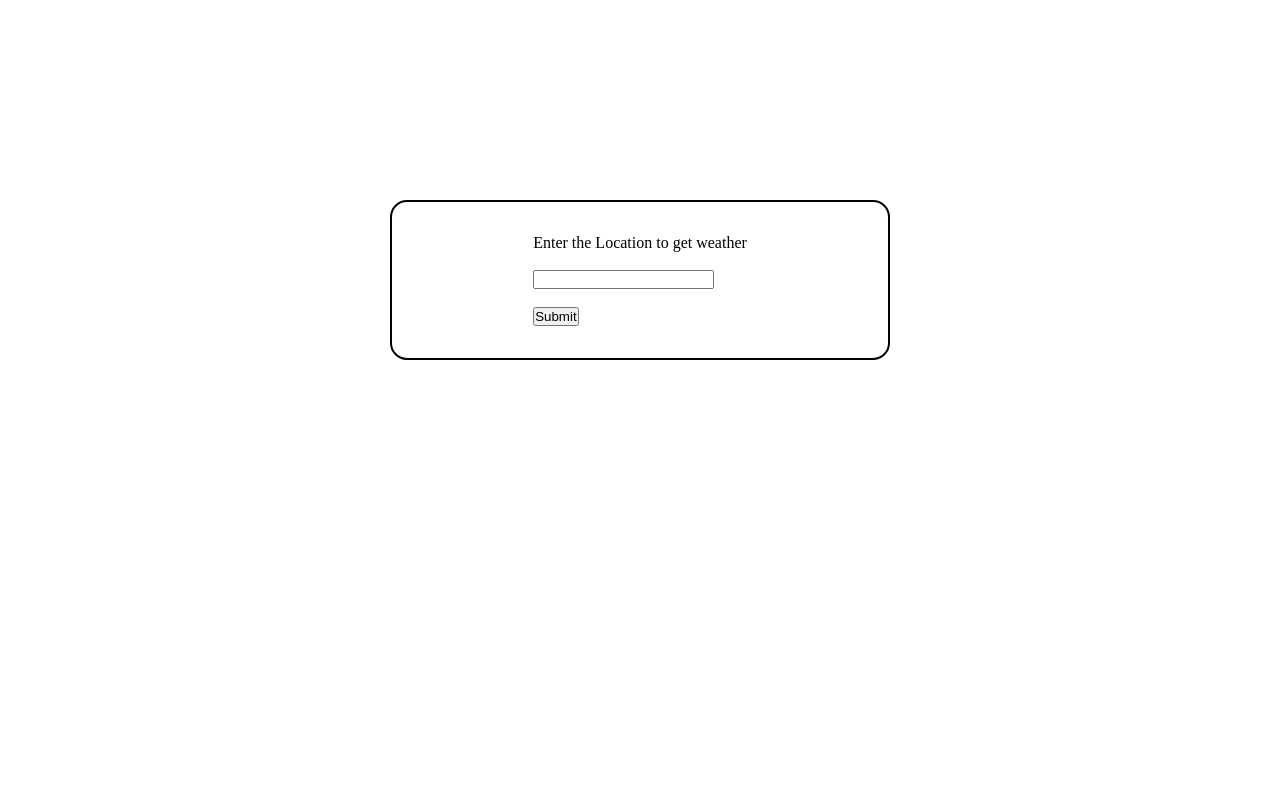
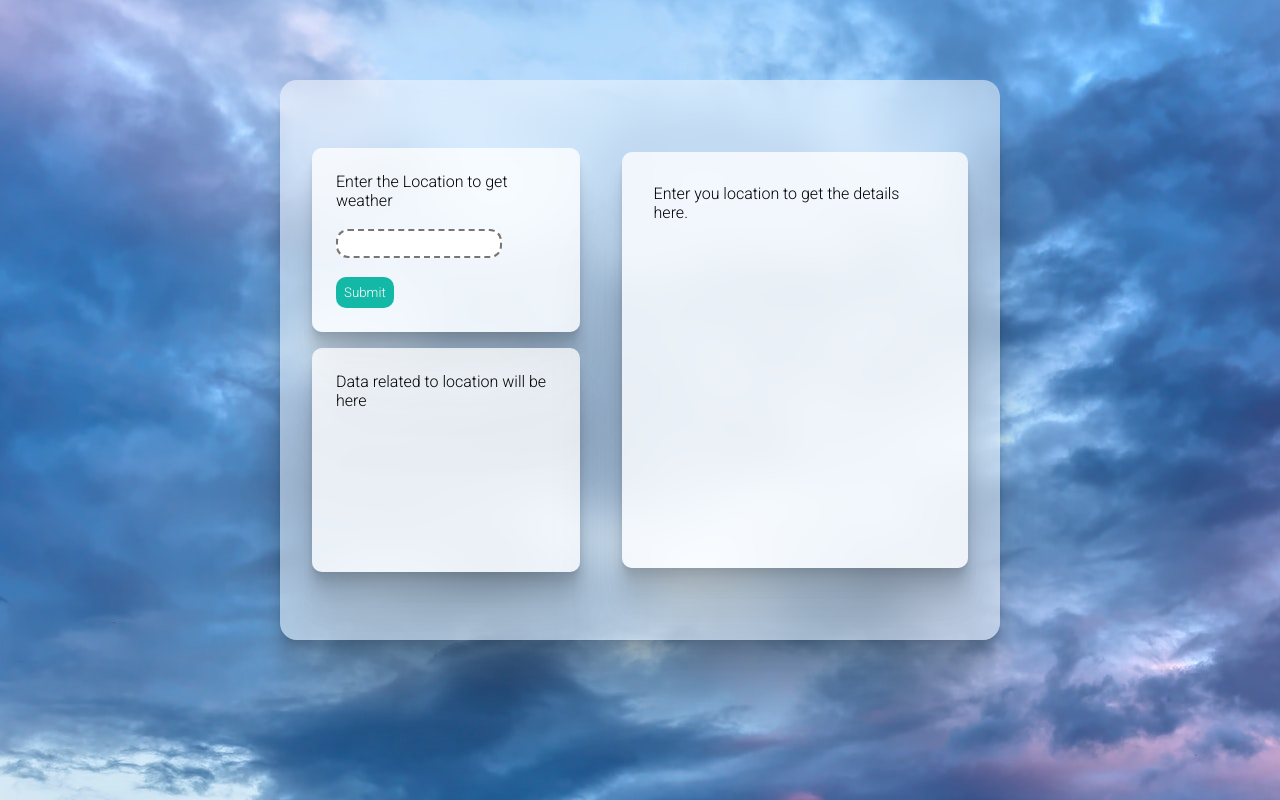
Before and after one commit to Susekh/Odin_Weather_App, a website with bundled scripts: page dist/index.html in a window 1280 px wide. Built offline with nearby package versions, Linux system fonts and the light colour scheme.

Commit message:
Added more details and improved styling

```diff
--- a/src/index.js
+++ b/src/index.js
@@ -1,45 +1,4 @@
 import './style.css';
+import mainConentLoader from './mainContentLoader';
 
-const container = document.getElementById('container');
-const contentContainer = document.createElement('div');
-contentContainer.classList.add('form-div');
-const formDiv = document.createElement('form');
-formDiv.classList.add('form-cont');
-
-function takeInput() {
-  formDiv.innerHTML = `
-    <label for="location">Enter the Location to get weather</label><br><br>
-    <input id='location' type="text" required><br><br>
-    <input type="submit">
-  `;
-  contentContainer.appendChild(formDiv);
-  container.appendChild(contentContainer);
-}
-takeInput();
-
-// fetch the weather api and console.log it
-function renderDiv(weatherData) {
-  const getLocation = document.getElementById('location').value;
-  const showTempDiv = document.createElement('div');
-  showTempDiv.classList.add('show-temp-div');
-
-  showTempDiv.innerText = `Your current weather in ${getLocation} is ${weatherData.current.temp_c}`;
-  contentContainer.appendChild(showTempDiv);
-}
-
-async function getWeather() {
-  const getLocation = document.getElementById('location').value;
-  try {
-    const response = await fetch(`https://api.weatherapi.com/v1/current.json?key=10d8920911ff496591871009231009&q=${getLocation}`, { mode: 'cors' });
-    const weatherData = await response.json();
-    renderDiv(weatherData);
-  } catch (err) {
-    // eslint-disable-next-line no-alert
-    alert('Enter a valid place');
-  }
-}
-
-formDiv.addEventListener('submit', (e) => {
-  e.preventDefault();
-  getWeather();
-});
+mainConentLoader();
--- /dev/null
+++ b/src/mainContentLoader.js
@@ -0,0 +1,86 @@
+function mainConentLoader() {
+  const container = document.getElementById('container');
+  const contentContainer = document.createElement('div');
+  contentContainer.classList.add('content-container-div');
+  const lContent = document.createElement('div');
+  lContent.classList.add('left-content');
+  const formInput = document.createElement('form');
+  formInput.classList.add('form-cont');
+  const showTempDiv = document.createElement('div');
+  showTempDiv.classList.add('show-temp-div');
+  showTempDiv.innerHTML = '<p>Enter you location to get the details here.</p>';
+  // geographical details
+
+  const geoLoaderDiv = document.createElement('div');
+  geoLoaderDiv.classList.add('geoLoaderStyle');
+  geoLoaderDiv.innerHTML = 'Data related to location will be here';
+
+  function takeInput() {
+    formInput.innerHTML = `
+    <label for="location">Enter the Location to get weather</label><br><br>
+    <input id='location' type="text" required><br><br>
+    <input class="submit-btn" type="submit">
+  `;
+    lContent.append(formInput, geoLoaderDiv);
+    contentContainer.appendChild(lContent);
+    container.appendChild(contentContainer);
+  }
+  takeInput();
+  // adding the div to show the temp details
+  contentContainer.appendChild(showTempDiv);
+
+  // fetch the weather api and console.log it
+  function renderShowTempDiv(weatherData) {
+    const showTemp = document.createElement('div');
+    const imageVar = document.createElement('img');
+    imageVar.classList.add('showContImg');
+    imageVar.src = `${weatherData.current.condition.icon}`;
+    showTemp.classList.add('show-temp');
+    showTempDiv.innerHTML = '';
+    showTemp.innerHTML = `<p>Temp in celsius = ${weatherData.current.temp_c} °c<br>
+                             <br> Temp in fahrenheit = ${weatherData.current.temp_f} °F<br>
+                             <br>Fells like in celsius = ${weatherData.current.feelslike_c} °c<br>
+                             <br>Fells like in fahrenheit = ${weatherData.current.feelslike_c} °F<br>
+                             <br>Wind = ${weatherData.current.wind_kph}kph<br>
+                             <br>Wind direction = ${weatherData.current.wind_dir}<br>
+                             <br>Gust = ${weatherData.current.gust_kph}kph<br>
+                             <br>Condition = ${weatherData.current.condition.text}<br><br></p>`;
+
+    showTemp.appendChild(imageVar);
+    showTempDiv.appendChild(showTemp);
+  }
+
+  function renderGeoLoader(weatherData) {
+    const showLocation = document.createElement('div');
+    showLocation.classList.add('showLocationStyle');
+    geoLoaderDiv.innerHTML = '';
+
+    showLocation.innerHTML = `<h3>${weatherData.location.name}</h3>
+                              <p>Region: ${weatherData.location.region}<br>
+                              Country: ${weatherData.location.country}<br>
+                              Lattitude: ${weatherData.location.lat}<br>
+                              Locat Time: ${weatherData.location.localtime}</p>`;
+
+    geoLoaderDiv.appendChild(showLocation);
+  }
+
+  async function getWeather() {
+    const getLocation = document.getElementById('location').value;
+    try {
+      const response = await fetch(`https://api.weatherapi.com/v1/current.json?key=10d8920911ff496591871009231009&q=${getLocation}`, { mode: 'cors' });
+      const weatherData = await response.json();
+      renderShowTempDiv(weatherData);
+      renderGeoLoader(weatherData);
+    } catch (err) {
+    // eslint-disable-next-line no-alert
+      alert('Enter a valid place');
+    }
+  }
+
+  formInput.addEventListener('submit', (e) => {
+    e.preventDefault();
+    getWeather();
+  });
+}
+
+export default mainConentLoader;
--- a/src/style.css
+++ b/src/style.css
@@ -1,7 +1,10 @@
+@import url('https://fonts.googleapis.com/css2?family=Roboto:wght@300&display=swap');
+
 *{
     padding: 0;
     margin: 0;
     box-sizing: border-box;
+    font-family: 'Roboto', sans-serif;
 }
 body, html{
     height: 100;
@@ -9,20 +12,124 @@ body, html{
 }
 
 
+
 #container{
     display: flex;
     justify-content: center;
+    height: 100vh;
+    background-image: url(./pexels-felix-mittermeier-1269777.jpg);
 }
 
 
-.form-div{
+
+
+
+
+.content-container-div{
     display: flex;
+    gap: 2rem;
     justify-content: center;
     align-items: center;
     align-items: center;
-    border: 2px solid black;
     padding: 2rem;
-    width: 500px;
-    margin-top: 25vh;
+    width: 45rem;
+    background-color: rgba(255, 255, 255, 0.488);
+    backdrop-filter: blur(20px);
+    box-shadow:
+    0 2.8px 2.2px rgba(0, 0, 0, 0.034),
+    0 6.7px 5.3px rgba(0, 0, 0, 0.048),
+    0 12.5px 10px rgba(0, 0, 0, 0.06),
+    0 22.3px 17.9px rgba(0, 0, 0, 0.072),
+    0 41.8px 33.4px rgba(0, 0, 0, 0.086),
+    0 100px 80px rgba(0, 0, 0, 0.12);
+    margin-top: 5rem;
+    height: 35rem;
     border-radius: 17px;
+
 }
+
+
+.left-content{
+    width: 18rem;
+    border-radius: 10px;
+
+}
+
+
+.form-cont, .geoLoaderStyle{
+    padding: 1.5rem;
+    border-radius: 10px;
+    background-color: rgba(255, 255, 255, 0.771);
+    box-shadow:
+    0 2.8px 2.2px rgba(0, 0, 0, 0.034),
+    0 6.7px 5.3px rgba(0, 0, 0, 0.048),
+    0 12.5px 10px rgba(0, 0, 0, 0.06),
+    0 22.3px 17.9px rgba(0, 0, 0, 0.072),
+    0 41.8px 33.4px rgba(0, 0, 0, 0.086),
+    0 100px 80px rgba(0, 0, 0, 0.12);
+
+}
+
+.geoLoaderStyle{
+    margin-top: 1rem;
+    height: 14rem;
+}
+
+.showLocationStyle{
+    animation: Fade-ani 500ms;
+}
+
+.showLocationStyle > p{
+    line-height: 1.6rem;
+}
+
+#location{
+    border-radius: 12px;
+    border-style: dashed;
+    padding: 0.3rem;
+}
+
+.showContImg{
+    margin-left: 15rem;
+}
+
+
+.show-temp-div{
+    margin-left: 10px;
+    padding: 2rem;
+    border-radius: 10px;
+    height: 26rem;
+    width: 23rem;
+    background-color: rgba(255, 255, 255, 0.771);
+    box-shadow:
+    0 2.8px 2.2px rgba(0, 0, 0, 0.034),
+    0 6.7px 5.3px rgba(0, 0, 0, 0.048),
+    0 12.5px 10px rgba(0, 0, 0, 0.06),
+    0 22.3px 17.9px rgba(0, 0, 0, 0.072),
+    0 41.8px 33.4px rgba(0, 0, 0, 0.086),
+    0 100px 80px rgba(0, 0, 0, 0.12);
+}
+
+
+.show-temp{
+    animation: Fade-ani 500ms;
+}
+
+
+@keyframes Fade-ani {
+    0% {
+      opacity: 0;
+    }
+    100% {
+      opacity: 1;
+    }
+  }
+
+.submit-btn{
+    padding: 0.5rem;
+    border-radius: 10px;
+    border-style: none;
+    cursor: pointer;
+    background-color: #14b8a6;
+    color: white;
+}
```
Also changed, not shown: dist/4efbc9275a3993ddd170.jpg (added), dist/main.js, src/pexels-felix-mittermeier-1269777.jpg (added).
